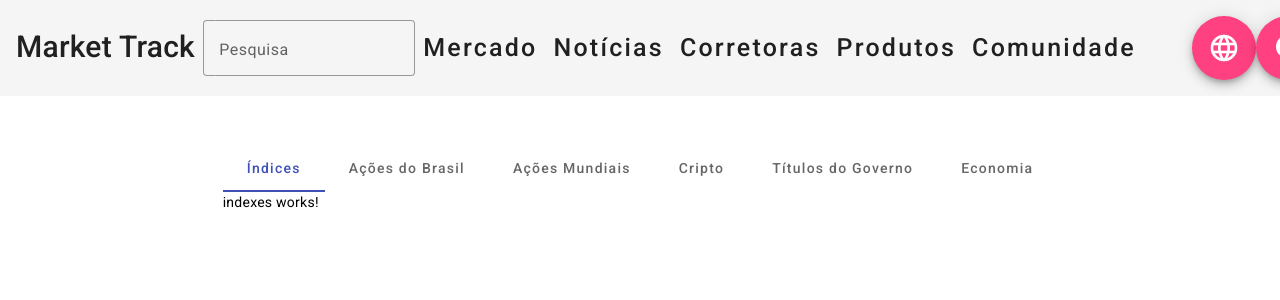
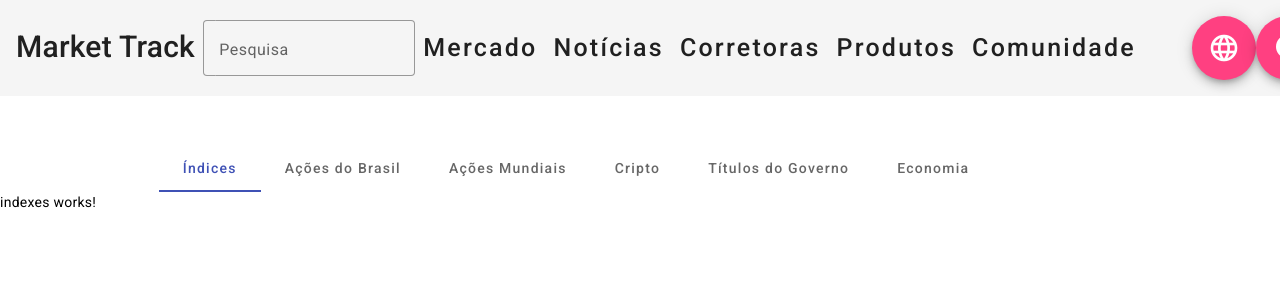
Before and after one commit to xzburner/market-track, an Angular app: page /market in a window 1280 px wide. Both pictures are taken after a click on the tab "Índices". Shown: the top 300 px of the page. Built offline with nearby package versions, Linux system fonts and the light colour scheme.

Commit message:
feat: Creating component for the indexes menu

```diff
--- a/src/app/pages/main/market/market.component.html
+++ b/src/app/pages/main/market/market.component.html
@@ -5,12 +5,14 @@
         <a mat-tab-link (click)="activeLink = link" [active]="activeLink == link"> {{link}} </a>
       }
     </nav>
-    <mat-tab-nav-panel #tabPanel>
-      @if (activeLink === 'Índices') {
-        <ng-container>
-          <app-indexes></app-indexes>
-        </ng-container>
-      }
-    </mat-tab-nav-panel>
+    <mat-tab-nav-panel #tabPanel></mat-tab-nav-panel>
+  </div>
+
+  <div class="market__content">
+    @if (activeLink === 'Índices') {
+      <ng-container>
+        <app-indexes></app-indexes>
+      </ng-container>
+    }
   </div>
 </div>
--- a/src/app/pages/main/market/market.component.scss
+++ b/src/app/pages/main/market/market.component.scss
@@ -1,9 +1,12 @@
 .market {
   display: flex;
   justify-content: center;
+  flex-direction: column;
 
   &__menus {
     margin-top: 3rem;
-
+    width: 90%;
+    display: flex;
+    justify-content: center;
   }
 }
```
